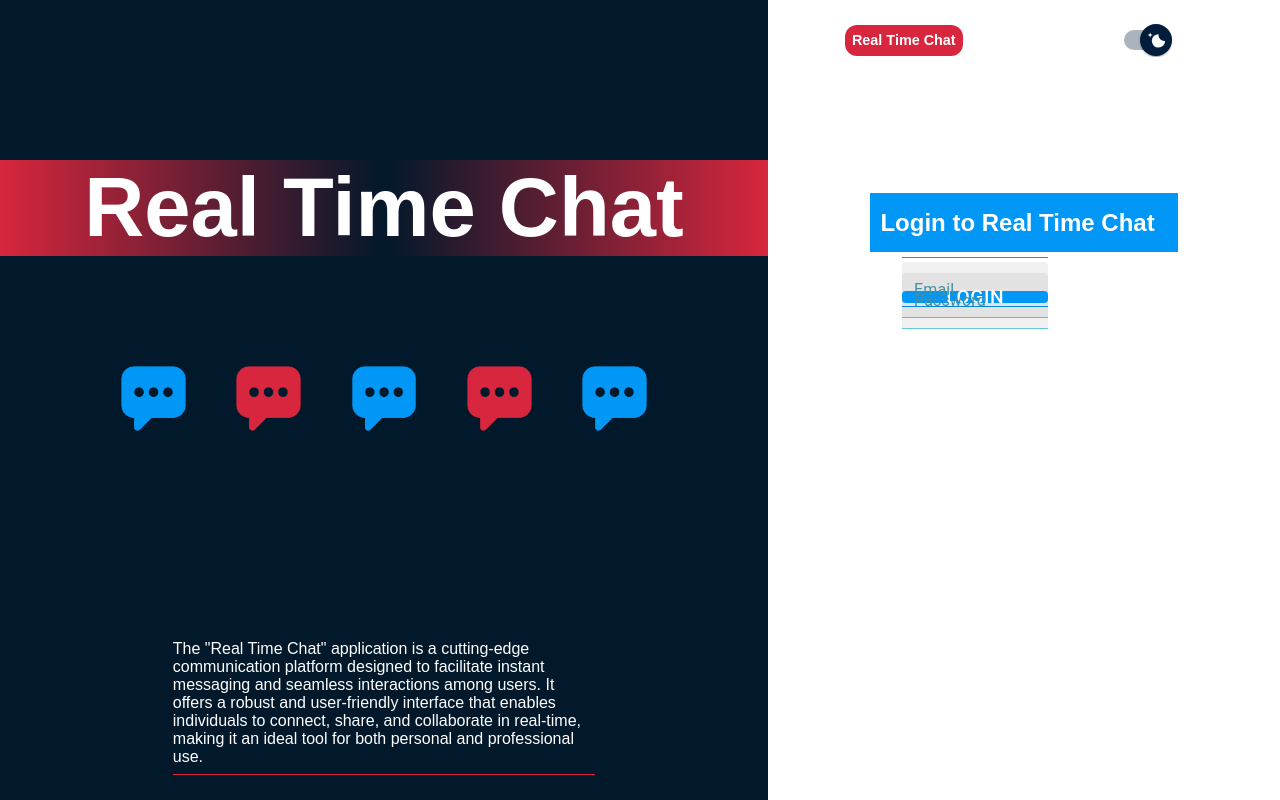
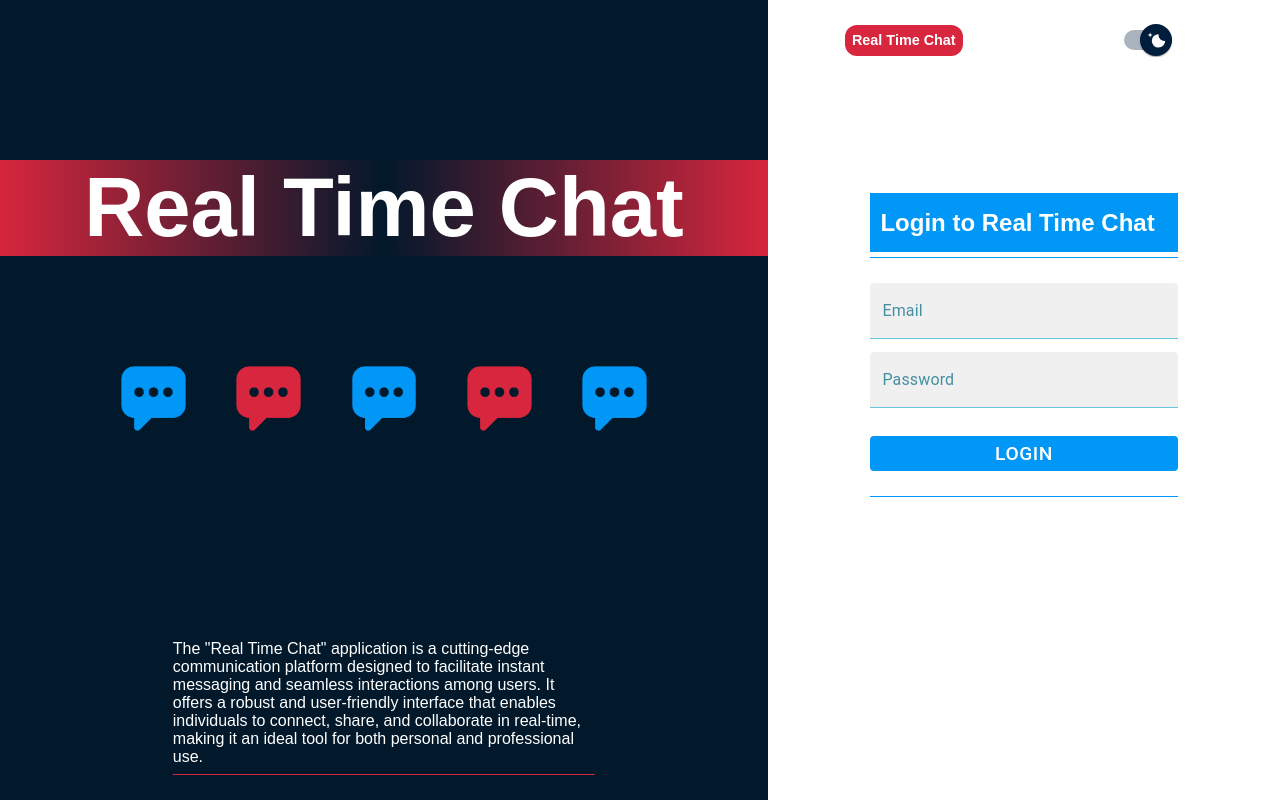
Before and after one commit to BulandaK/real-time-chat-ui, a React (Vite) app: page /login in a window 1280 px wide. Built offline with nearby package versions, Linux system fonts and the light colour scheme.

Commit message:
fix LoginPage

```diff
--- a/src/pages/LoginPage/LoginPage.tsx
+++ b/src/pages/LoginPage/LoginPage.tsx
@@ -55,7 +55,7 @@ const LoginPage = () => {
         <ToggleTheme />
       </div>
       <h2 className="login-title">Login to Real Time Chat</h2>
-      <div className="login-form-container">
+
       <form onSubmit={handleSubmit(onSubmit)} className="login-form">
         <CustomCssInput
           label="Email"
@@ -78,7 +78,6 @@ const LoginPage = () => {
         <Button type="submit">Login</Button>
       </form>
     </div>
-    </div>
   );
 };
 
```
Lines whose indentation alone changed are shown as unchanged.
